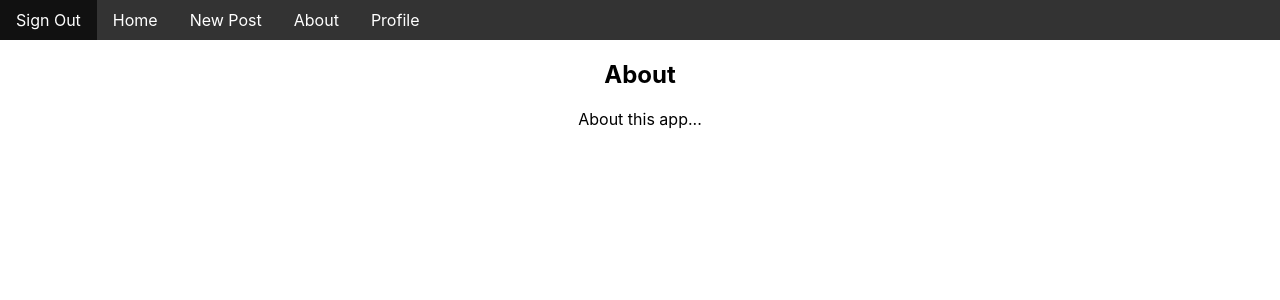
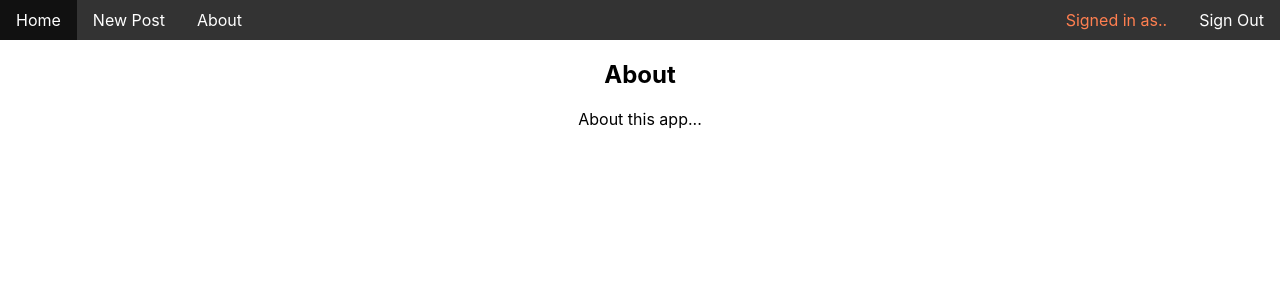
Before and after one commit to GunnarPDX/React-Rails-Starter-App, a React (Create React App) app in the folder client/: page /#/about in a window 1280 px wide. Shown: the top 300 px of the page. Built offline with nearby package versions, Linux system fonts and the light colour scheme; no server answers.

Commit message:
user profile updates

```diff
--- a/client/src/App.css
+++ b/client/src/App.css
@@ -107,8 +107,6 @@ h5 {
   border: 1px solid #3e3d3f;
   border-radius: 4px;
 
-
-
   text-align: center;
   text-decoration: none;
   color: white;
@@ -117,3 +115,7 @@ h5 {
 .new-post-button:hover {
   background-color: #111;
 }
+
+.profile{
+  color: coral;
+}
--- a/client/src/components/Navigation.jsx
+++ b/client/src/components/Navigation.jsx
@@ -12,17 +12,39 @@ class Navigation extends Component {
         link.click();
     };
 
+    state = {
+        current_user: []
+    };
+
+    componentDidMount() {
+        fetch('/api/v1/user')
+            .then(current_user => current_user.json())
+            .then(current_user => {
+                this.setState({
+                    current_user: current_user
+                })
+            })
+    }
+
+    renderUsername = () => {
+        return this.state.current_user.username;
+    };
+
+    rightLinkStyle = {
+        float: 'right',
+    };
 
     render() {
         return (
             <div class="nav-bar">
                 <nav>
                     <ul>
-                        <li><Link to={'/'} onClick={this.handleLogout} className="Logout">Sign Out</Link></li>
                         <li><Link to={'/'} className="nav-link">Home</Link></li>
                         <li><Link to={'/posts/new'} className="nav-link">New Post</Link></li>
                         <li><Link to={'/about'} className="nav-link">About</Link></li>
-                        <li><Link to={'/profile'} className="nav-link">Profile</Link></li>
+
+                        <li style={this.rightLinkStyle}><Link to={'/'} onClick={this.handleLogout} className="Logout">Sign Out</Link></li>
+                        <li style={this.rightLinkStyle}><Link to={'/profile'} className="profile">Signed in as.. {this.renderUsername()}</Link></li>
                     </ul>
                 </nav>
             </div>
```
Also changed, not shown: 2 other files (tests, documents, lock files or other folders).
